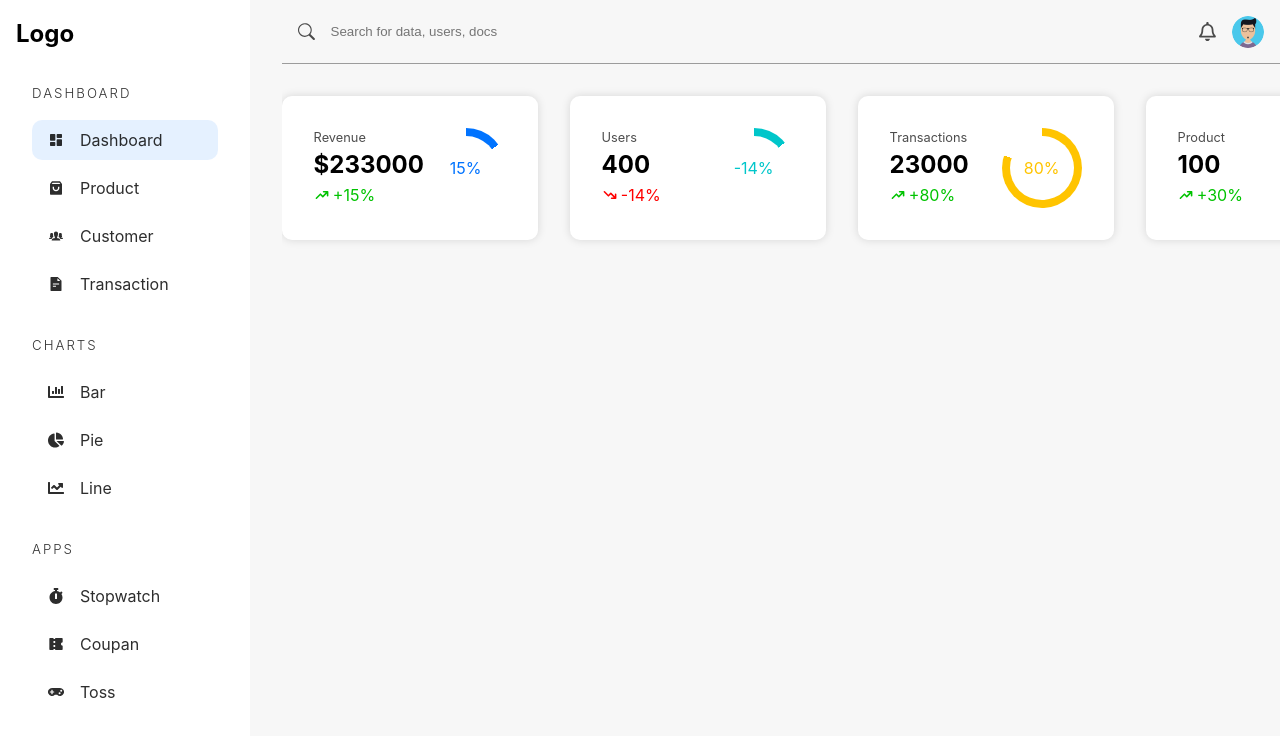
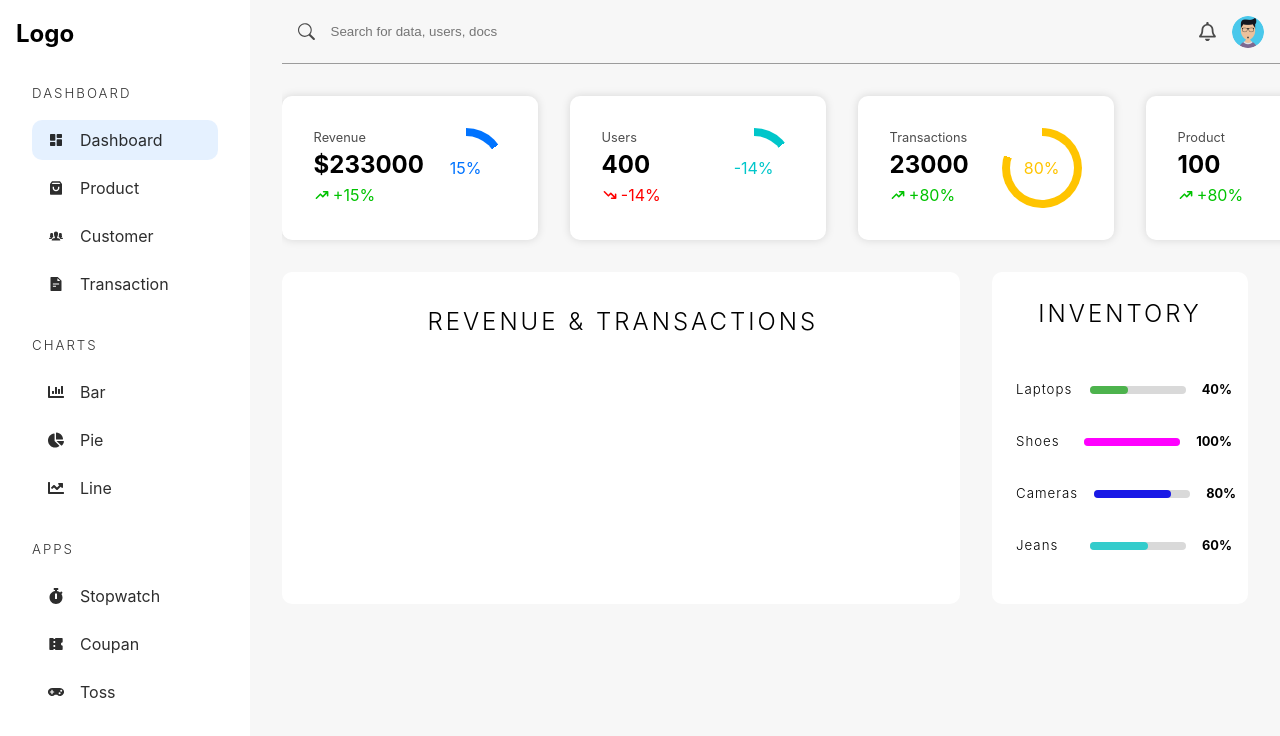
Before and after one commit to neerajkumar002/Okart-Frontend, a React (Vite) app: page /admin/dashboard in a window 1280 px wide. Shown: the top 736 px of the page. Built offline with nearby package versions, Linux system fonts and the light colour scheme.

Commit message:
add categoies

```diff
--- /dev/null
+++ b/src/assets/data.json
@@ -0,0 +1,52 @@
+{
+    "categories": [
+      {
+        "value": 40,
+        "heading": "Laptops"
+      },
+
+      {
+        "value": 100,
+        "heading": "Shoes"
+      },
+      {
+        "value": 80,
+        "heading": "Cameras"
+      },
+      {
+        "value": 60,
+        "heading": "Jeans"
+      }
+    ],
+
+    "transaction": [
+      {
+        "id": "ksdnfkjsdfx",
+        "amount": 4000,
+        "quantity": 4,
+        "discount": 300,
+        "status": "Processing"
+      },
+      {
+        "id": "sdsdssdsd",
+        "amount": 5100,
+        "quantity": 2,
+        "discount": 900,
+        "status": "Processing"
+      },
+      {
+        "id": "sdsdcvsssdsd",
+        "amount": 13000,
+        "quantity": 91,
+        "discount": 0,
+        "status": "Shipped"
+      },
+      {
+        "id": "dfddddfd",
+        "amount": 2300,
+        "quantity": 4,
+        "discount": 2000,
+        "status": "Processing"
+      }
+    ]
+  }
--- a/src/pages/admin/Dashboard.jsx
+++ b/src/pages/admin/Dashboard.jsx
@@ -4,7 +4,7 @@ import { BsSearch } from "react-icons/bs";
 import { FaRegBell } from "react-icons/fa";
 import userProfileImage from "../../assets/profile.png";
 import { HiTrendingUp, HiTrendingDown } from "react-icons/hi";
-
+import data from "../../assets/data.json";
 const Dashboard = () => {
   return (
     <div className="adminContainer">
@@ -19,7 +19,7 @@ const Dashboard = () => {
           <img src={userProfileImage} alt="User" />
         </div>
         {/* widget container */}
-        <div className="widget-container">
+        <section className="widget-container">
           <WidgetItem
             heading={"Revenue"}
             amount={true}
@@ -42,10 +42,31 @@ const Dashboard = () => {
           <WidgetItem
             heading={"Product"}
             value={100}
-            percent={30}
+            percent={80}
             color="rgb(75 0 255)"
           />
-        </div>
+        </section>
+
+        {/* graph container */}
+        <section className="graph-container">
+          <div className="revenue-chart">
+            <h2>Revenue & Transactions</h2>
+            {/* Graph here */}
+          </div>
+          <div className="dashbord-categories">
+            <h2>Inventory</h2>
+            <div>
+              {data.categories.map((category, i) => (
+                <CategoryItem
+                  key={i}
+                  heading={category.heading}
+                  value={category.value}
+                  color={`hsl(${category.value*3},${category.value}%,50%)`}
+                />
+              ))}
+            </div>
+          </div>
+        </section>
       </main>
     </div>
   );
@@ -82,4 +103,14 @@ const WidgetItem = ({ heading, value, percent, color, amount = false }) => (
   </article>
 );
 
+const CategoryItem = ({ color, value, heading }) => (
+  <div className="category-item">
+    <h5>{heading}</h5>
+    <div>
+      <div style={{ backgroundColor: color, width: `${value}%` }}></div>
+    </div>
+    <span>{value}%</span>
+  </div>
+);
+
 export default Dashboard;
--- a/src/styles/admin/_dashboard.scss
+++ b/src/styles/admin/_dashboard.scss
@@ -28,11 +28,11 @@
         padding: 2rem 2rem 2rem 0;
 
         .widget {
-            min-width: 16rem;
+            min-width       : 16rem;
             background-color: white;
             box-shadow      : 0 0 10px rgba(0, 0, 0, 0.132);
             padding         : 2rem;
-            border-radius: 10px;
+            border-radius   : 10px;
             @include flex(row, space-between, stretch, 0);
 
             .widgetInfo {
@@ -54,23 +54,102 @@
             .widgetCircle {
                 position: relative;
                 @include sqaure(5rem);
-                border-radius: 50%;
-                flex: none;
-                display      : grid;
-                place-items  : center;
+                border-radius   : 50%;
+                flex            : none;
+                display         : grid;
+                place-items     : center;
                 background-color: crimson;
-                &::before{
-                    content: "";
+
+                &::before {
+                    content : "";
                     position: absolute;
                     @include sqaure(4rem);
                     background-color: white;
-                    border-radius: 100%;
+                    border-radius   : 100%;
 
                 }
-                span{
+
+                span {
                     position: relative;
                 }
             }
         }
+
+
+
+
     }
+
+    //   graph container
+    .graph-container {
+        @include flex(row, unset, unset, 2rem);
+        padding: 0 2rem 2rem 0;
+
+        >div {
+            background-color: white;
+            border-radius   : 10px;
+        }
+
+        .revenue-chart {
+            width  : 100%;
+            padding: 1rem 3rem;
+
+            >h2 {
+                @include heading;
+                text-align: center;
+                margin    : 1rem 0 2rem 0.25rem;
+            }
+        }
+
+        .dashbord-categories {
+            width    : 100%;
+            max-width: 16rem;
+            @include flex(column, center, unset, 0);
+            padding-bottom: 2rem;
+
+            >h2 {
+                @include heading;
+                text-align: center;
+                margin    : 1.5rem 0 2rem 0;
+            }
+
+            >div {
+                overflow-y  : auto;
+                padding-left: 0.5rem;
+            }
+
+            .category-item {
+                width: 100%;
+                @include flex(row, space-between);
+                padding: 1rem;
+
+                >h5 {
+                    letter-spacing: 1px;
+                    font-weight   : 300;
+                }
+
+                >div {
+                    margin-left     : auto;
+                    width           : 6rem;
+                    background-color: rgb(217, 217, 217);
+                    border-radius   : 20px;
+                    height          : 0.5rem;
+                    flex            : none;
+
+                    >div {
+                        border-radius: 20px;
+                        height       : 100%;
+
+                    }
+                }
+                >span{
+                    font-size: 0.8rem;
+                    font-weight:700;
+                }
+            }
+        }
+    }
+
+
+
 }
```
